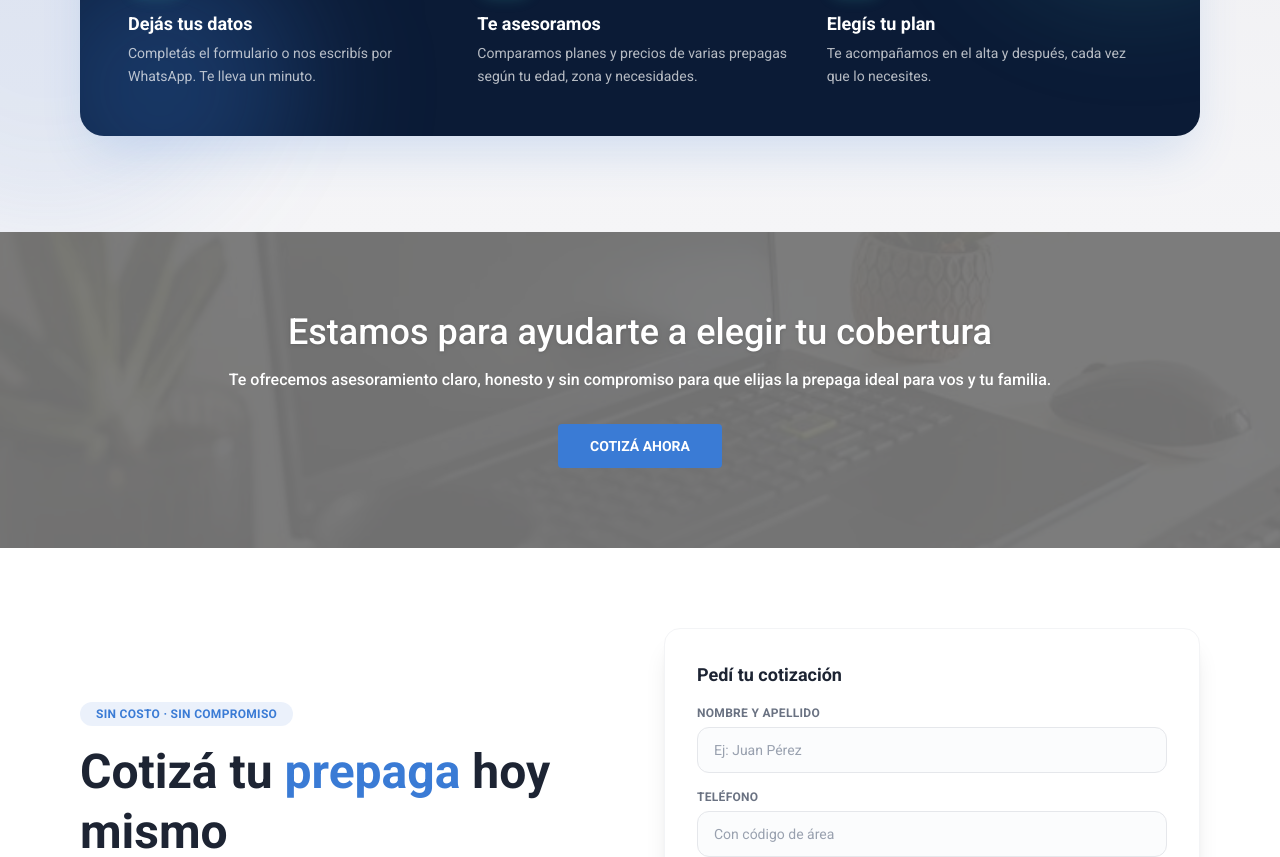
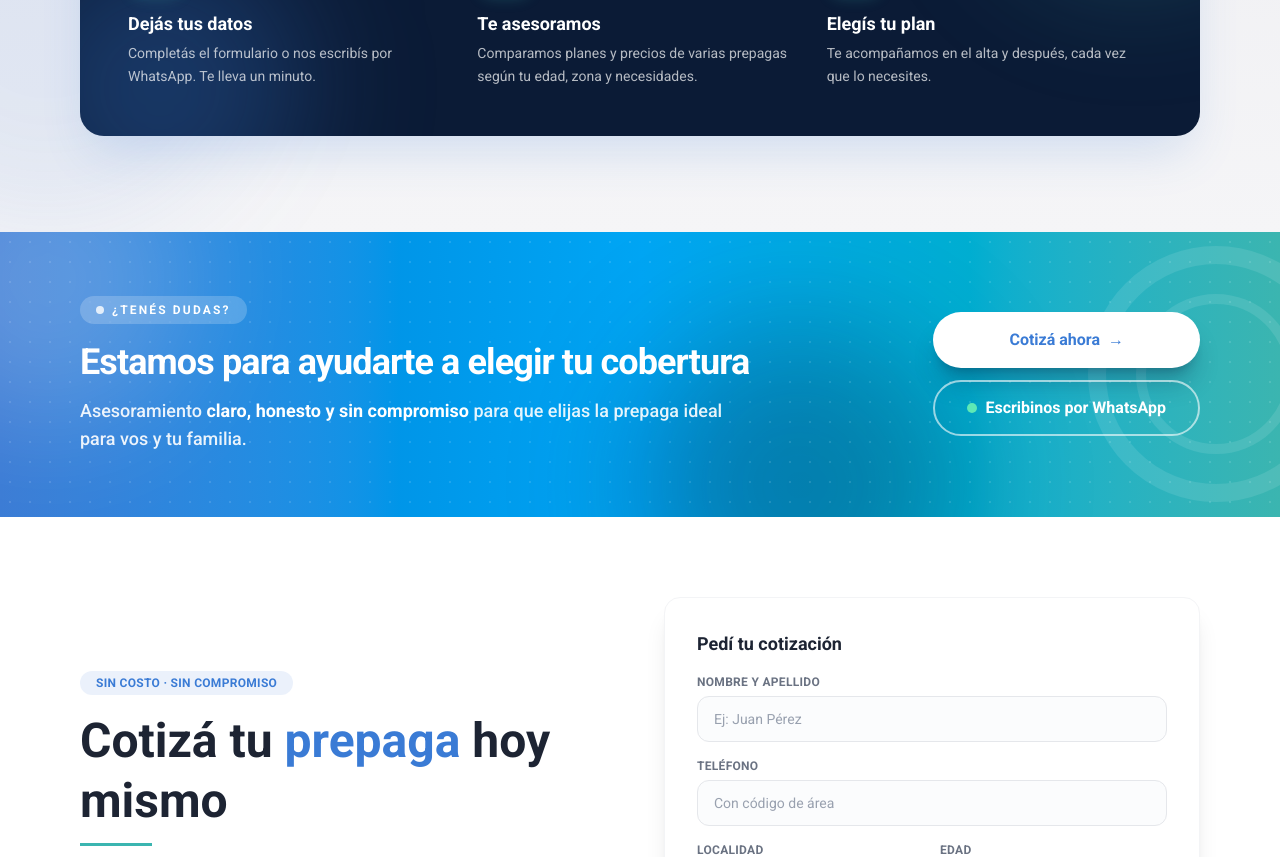
Before and after one commit to santiagofdmkt/jrgroup-web, a Next.js app: page / in a window 1280 px wide. Shown: the part 2980-3837 px from the top of the page. Built offline with nearby package versions, Linux system fonts and the light colour scheme.

Commit message:
Rediseno banda de contacto con degrade

```diff
--- a/components/BandaContacto.tsx
+++ b/components/BandaContacto.tsx
@@ -1,25 +1,57 @@
-import Link from "next/link";
+import NextLink from "next/link";
+import { linkWhatsapp } from "@/data/contacto";
 
 export default function BandaContacto() {
   return (
-    <section className="relative overflow-hidden bg-jr-gris py-16 text-center text-white md:py-20">
+    <section className="relative overflow-hidden bg-gradient-to-r from-jr-azul via-sky-500 to-jr-turquesa py-14 text-white md:py-16">
+      {/* Decoracion: circulos de luz, anillos y trama de puntos */}
+      <div aria-hidden className="pointer-events-none absolute inset-0">
+        <div className="absolute -left-24 -top-24 h-72 w-72 rounded-full bg-white/20 blur-3xl" />
+        <div className="absolute -bottom-32 right-1/4 h-80 w-80 rounded-full bg-[#0b1b36]/30 blur-3xl" />
+        <div className="absolute -right-16 top-1/2 h-64 w-64 -translate-y-1/2 rounded-full border-[18px] border-white/10" />
+        <div className="absolute -right-4 top-1/2 h-40 w-40 -translate-y-1/2 rounded-full border-[10px] border-white/10" />
         <div
-        className="absolute inset-0 bg-cover bg-center opacity-25"
-        style={{ backgroundImage: "url(/img/banda-contacto.jpg)" }}
+          className="absolute inset-0 opacity-[0.12]"
+          style={{
+            backgroundImage: "radial-gradient(circle, #ffffff 1px, transparent 1px)",
+            backgroundSize: "20px 20px",
+          }}
         />
-      <div className="absolute inset-0 bg-jr-gris/70" />
+      </div>
 
-      <div className="relative mx-auto max-w-4xl px-4">
-        <h2 className="text-3xl font-medium drop-shadow md:text-4xl">Estamos para ayudarte a elegir tu cobertura</h2>
-        <p className="mt-4 font-medium">
-          Te ofrecemos asesoramiento claro, honesto y sin compromiso para que elijas la prepaga ideal para vos y tu familia.
+      <div className="relative mx-auto flex max-w-6xl flex-col items-center gap-8 px-4 text-center md:flex-row md:justify-between md:text-left">
+        <div className="max-w-2xl">
+          <span className="inline-flex items-center gap-2 rounded-full bg-white/20 px-4 py-1.5 text-xs font-bold uppercase tracking-[0.18em] backdrop-blur">
+            <span className="h-2 w-2 animate-pulse rounded-full bg-white" />
+            ¿Tenés dudas?
+          </span>
+          <h2 className="mt-4 text-3xl font-extrabold leading-tight tracking-tight md:text-4xl">
+            Estamos para ayudarte a elegir tu cobertura
+          </h2>
+          <p className="mt-3 text-base font-medium text-white/90 md:text-lg">
+            Asesoramiento <strong className="text-white">claro, honesto y sin compromiso</strong> para que elijas la
+            prepaga ideal para vos y tu familia.
           </p>
-        <Link
+        </div>
+
+        <div className="flex w-full shrink-0 flex-col gap-3 sm:w-auto">
+          <NextLink
             href="/#contacto"
-          className="mt-8 inline-block rounded bg-jr-azul px-8 py-3 text-sm font-bold uppercase hover:bg-jr-azul-oscuro"
+            className="group inline-flex items-center justify-center gap-2 rounded-full bg-white px-8 py-4 text-base font-extrabold text-jr-azul shadow-xl shadow-[#0b1b36]/25 transition duration-300 hover:scale-105 hover:shadow-2xl"
           >
             Cotizá ahora
-        </Link>
+            <span className="transition group-hover:translate-x-1">→</span>
+          </NextLink>
+          <a
+            href={linkWhatsapp()}
+            target="_blank"
+            rel="noopener noreferrer"
+            className="inline-flex items-center justify-center gap-2 rounded-full border-2 border-white/60 px-8 py-3.5 text-base font-bold text-white transition duration-300 hover:scale-105 hover:bg-white/15"
+          >
+            <span className="h-2.5 w-2.5 rounded-full bg-emerald-300" />
+            Escribinos por WhatsApp
+          </a>
+        </div>
       </div>
     </section>
   );
```
Lines whose indentation alone changed are shown as unchanged.
